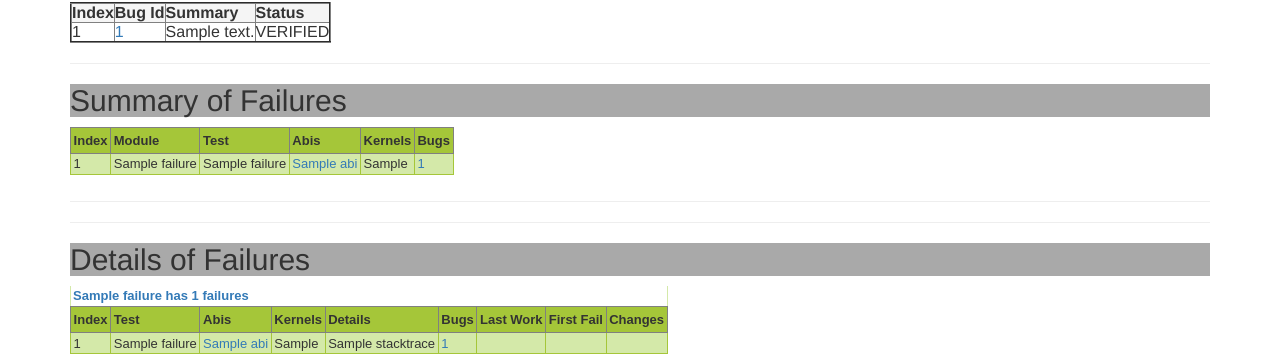
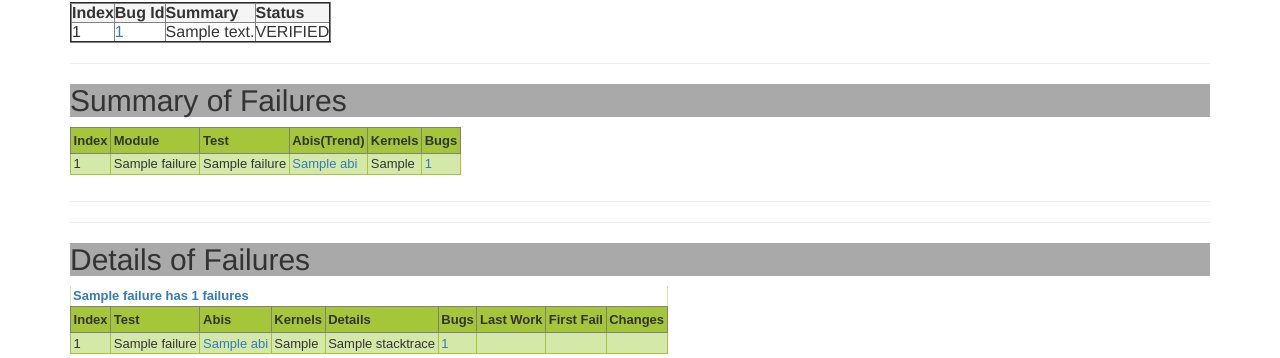
Before and after one commit to tom-gall/android-report, a Django app: template lkft/templates/lkft-jobs.html in a window 1280 px wide. Shown: the part 336-694 px from the top of the page. Run offline with Django 3.2, Linux system fonts and the light colour scheme; the template is opened without the code that fills it: most values are stand-ins (such as "Sample title", 1, 10 or a date in 2020); parts of the project's set-up code (start-up, migrations or seed data) failed here and were passed over; some libraries are stand-ins or nearby versions.

```diff
--- a/lkft/templates/lkft-jobs.html
+++ b/lkft/templates/lkft-jobs.html
@@ -73,7 +73,7 @@ Excellent build, no open bugs on it at the moment.
     <th>Index</th>
     <th>Module</th>
     <th>Test</th>
-    <th>Abis</th>
+    <th>Abis(Trend)</th>
     <th>Kernels</th>
     <th>Bugs</th>
 </tr>
```
